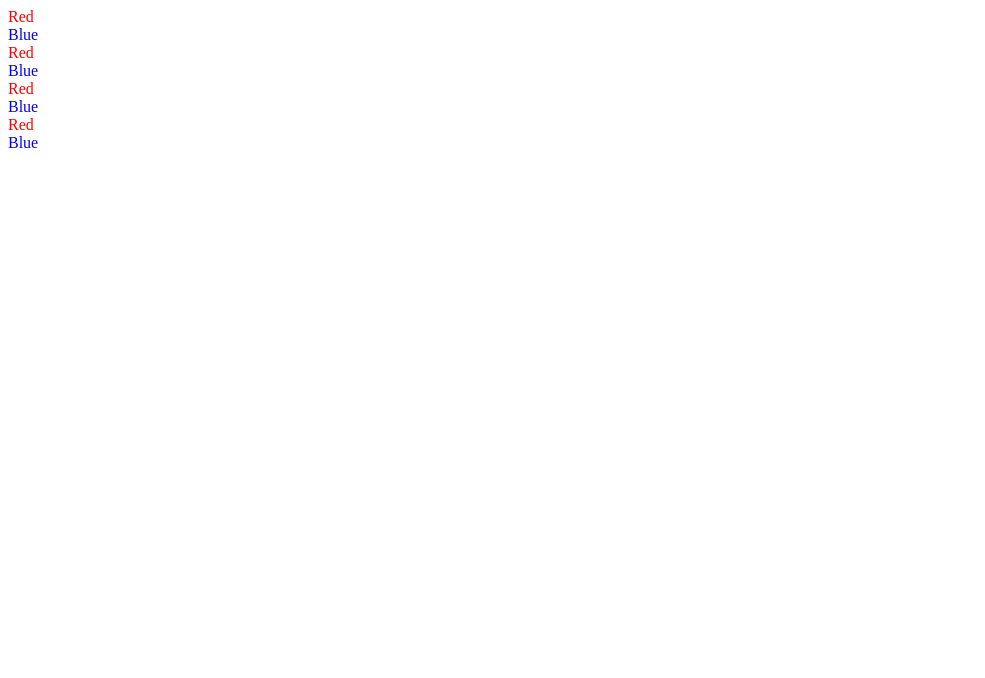
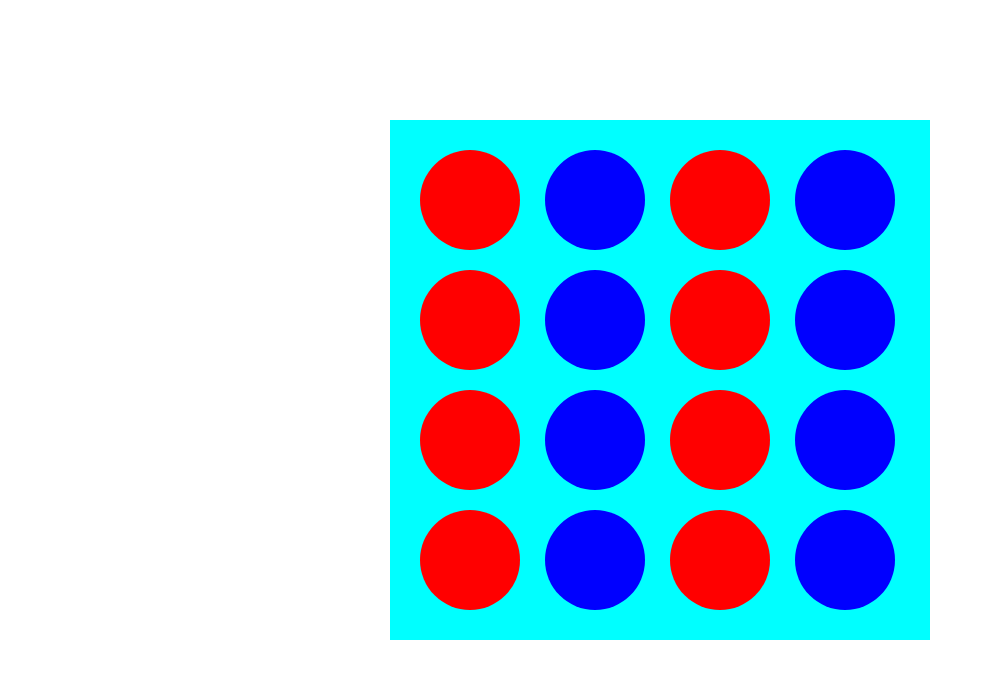
Before and after one commit to Gabo-Dev/Udemy-Front-End-Bootcamp, a React (Vite) app in the folder React/Final Project/connect4App/: page / in a window 1280 px wide. Shown: the top 678 px of the page, without its empty margins (0-985 px from the left). Built offline with nearby package versions, Linux system fonts and the light colour scheme.

Commit message:
adding styles

```diff
--- a/React/Final Project/connect4App/src/Components/GameBoard.jsx
+++ b/React/Final Project/connect4App/src/Components/GameBoard.jsx
@@ -4,30 +4,23 @@ import '../css/styles.css'
 
  const GameBoard = () => {
     return (
-        <div>
-            <GameCircle id={1}>
-                <span className="redDiv">Red</span>
-            </GameCircle>
-            <GameCircle id={2}>
-            <span className="blueDiv">Blue</span>
-            </GameCircle>
-            <GameCircle id={3}>
-            <span className="redDiv">Red</span>
-            </GameCircle>
-            <GameCircle id={4}>
-            <span className="blueDiv">Blue</span>
-            </GameCircle>
-            <GameCircle id={5}>
-            <span className="redDiv">Red</span>
-            </GameCircle>
-            <GameCircle id={6}>
-            <span className="blueDiv">Blue</span>            </GameCircle>
-            <GameCircle id={7}>
-            <span className="redDiv">Red</span>
-            </GameCircle>
-            <GameCircle id={8}>
-            <span className="blueDiv">Blue</span>
-            </GameCircle>
+        <div className="grid-Container">
+            <GameCircle id={1} color="red"/>
+            <GameCircle id={2} color="blue"/>
+            <GameCircle id={3} color="red"/>
+            <GameCircle id={4} color="blue"/>
+            <GameCircle id={5} color="red" />
+            <GameCircle id={6} color="blue"/>
+            <GameCircle id={7} color="red" />
+            <GameCircle id={8} color="blue"/>
+            <GameCircle id={9} color="red"/>
+            <GameCircle id={10} color="blue"/>
+            <GameCircle id={11} color="red"/>
+            <GameCircle id={12} color="blue"/>
+            <GameCircle id={13} color="red" />
+            <GameCircle id={14} color="blue"/>
+            <GameCircle id={15} color="red" />
+            <GameCircle id={16} color="blue"/>
         </div>
     )
 }
--- a/React/Final Project/connect4App/src/Components/GameCircle.jsx
+++ b/React/Final Project/connect4App/src/Components/GameCircle.jsx
@@ -1,18 +1,17 @@
 // rafce, which is react arrow function export component
 import React from 'react'
+import '../css/styles.css'
 
 
-const GameCircle = ({id, children}) => {
-    console.log(id);
-    const onCLick = (id) => {
-        alert('hi'+ id);
-    }
+const GameCircle = ({id, color}) => {
+    const circleStyle = color === 'red' ? 'redDiv' : 'blueDiv';
+    console.log(circleStyle)
 
     return (
-        <div onClick={() => onCLick(id)}>
-            {children}
+        <div className={circleStyle}>
         </div>
     )
+
 }
 
 export default GameCircle;
--- a/React/Final Project/connect4App/src/css/styles.css
+++ b/React/Final Project/connect4App/src/css/styles.css
@@ -1,6 +1,30 @@
 .blueDiv{
     color: blue;
+    background-color: blue;
+    width: 100px;
+    height: 100px;
+    margin: 10px;
+    border-radius: 50%;
+    position: ;
 }
 .redDiv{
     color: red;
+    background-color: red;
+    width: 100px;
+    height: 100px;
+    margin: 10px;
+    border-radius: 50%;
+
 }
+.grid-Container{
+    display: grid;
+    grid-template-columns: 1fr 1fr 1fr 1fr;
+    grid-template-rows: 1fr 1fr 1fr 1fr;
+    background-color: aqua;
+    padding: 20px;
+    position: absolute;
+    width: 500px;
+    left: 50%;
+    margin-left: -250px;
+    top: 15%;
+}
```
